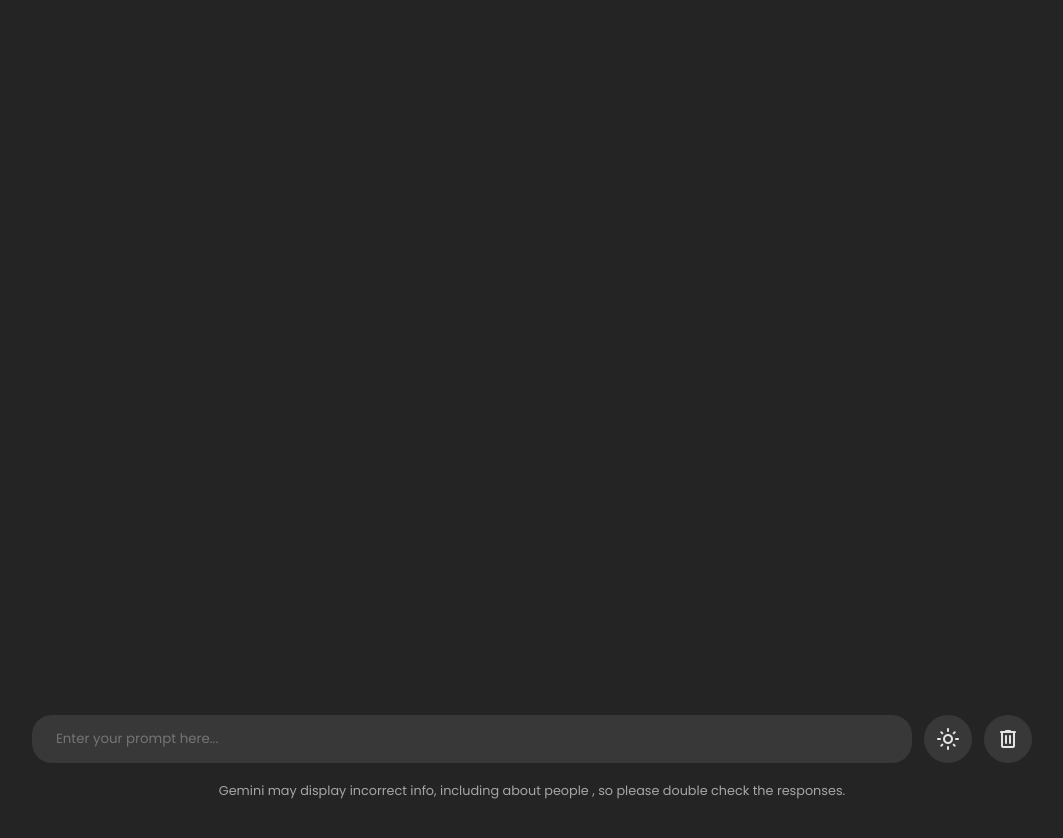
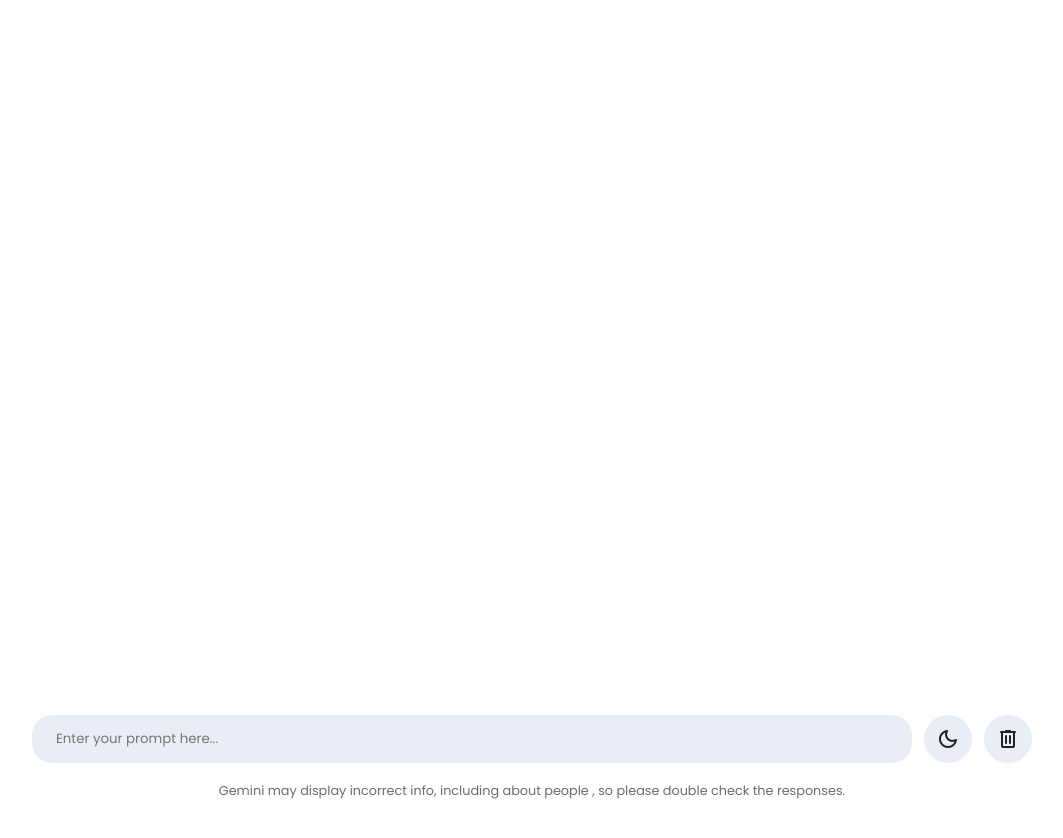
Before and after one commit to DamianAntony/chatbot, a plain HTML site: page index.html in a window 1280 px wide. Both pictures are taken after a click on the element "light_mode". Shown: the whole page, without its empty margins (108-1171 px from the left). Drawn offline with nearby package versions, Linux system fonts and the light colour scheme.

Commit message:
feat: add theme toggle functionality and persist theme preference in local storage

```diff
--- a/index.html
+++ b/index.html
@@ -70,7 +70,7 @@
         <button class="icon material-symbols-rounded">send</button>
       </div>
       <div class="action-buttons">
-        <span class="icon material-symbols-rounded">light_mode</span>
+        <span class="icon material-symbols-rounded" id="toggle_theme_button">light_mode</span>
         <span class="icon material-symbols-rounded">delete</span>
       </div>
 
--- a/script.js
+++ b/script.js
@@ -1,6 +1,7 @@
 // Gemini Chatbot
 const typingform = document.querySelector(".input")
 const chatList = document.querySelector(".chat-list")
+const toggleButton=document.querySelector("#toggle_theme_button")
 
 
 
@@ -15,11 +16,28 @@ const YOUR_API_KEY="AIzaSyAbZ493cC_n3J1qZJfu7kljAqarairWeno"
 
 const apiUrl=`https://generativelanguage.googleapis.com/v1beta/models/gemini-1.5-flash:generateContent?key=${YOUR_API_KEY}`
 
+
+const localStorageData=()=>{
+  const islightMode = (localStorage.getItem("themebutton")==="dark_mode");
+ document.body.classList.toggle("light_mode",islightMode);
+ toggleButton.innerText= islightMode?"dark_mode":"light_mode";
+const savedChats = localStorage.getItem("savedChats")
+// restore saved chats
+
+  chatList.innerHTML = savedChats|| "";
+
+
+}
+
+
+localStorageData();
+
+
 const showtypingtext=(text,textElement)=>{
   textElement.innerHTML= "";
 
   if (window.marked) {
-    text = marked.parse(text);
+    text = marked.parse(text);// for giving necessary spacing and all
   }
   const words = text.split(' ');
   let currentindex=0;
@@ -29,6 +47,7 @@ const showtypingtext=(text,textElement)=>{
 
     if(currentindex===words.length){
       clearInterval(typinginterval)
+      localStorage.setItem("savedChats", chatList.innerHTML);
     }
   }, 75);
 
@@ -114,8 +133,13 @@ const handleoutgoingmessage = () => {
   typingform.reset();//clear input field
   setTimeout(showloadinganimation,500);
 
+}
 
-}
+toggleButton.addEventListener("click",()=>{
+const islightMode=document.body.classList.toggle("light_mode");
+toggleButton.innerText= islightMode?"dark_mode":"light_mode";
+localStorage.setItem("themebutton",islightMode?"dark_mode":"light_mode")
+})
 typingform.addEventListener("submit", (e) => {
   e.preventDefault();
 
--- a/style.css
+++ b/style.css
@@ -14,6 +14,14 @@
   --primary-color:#242424;
   --secondary-color:#383838;
   --secondary-hover-color:#444;
+}
+.light_mode{
+  --text-color:#222;
+  --subheading-color:#A0A0A0;
+  --placeholder-color:#6C6C6C;
+  --primary-color:#FFF;
+  --secondary-color:#E9EEF6;
+  --secondary-hover-color:#DBE1EA;
 }
 
 body{
```
